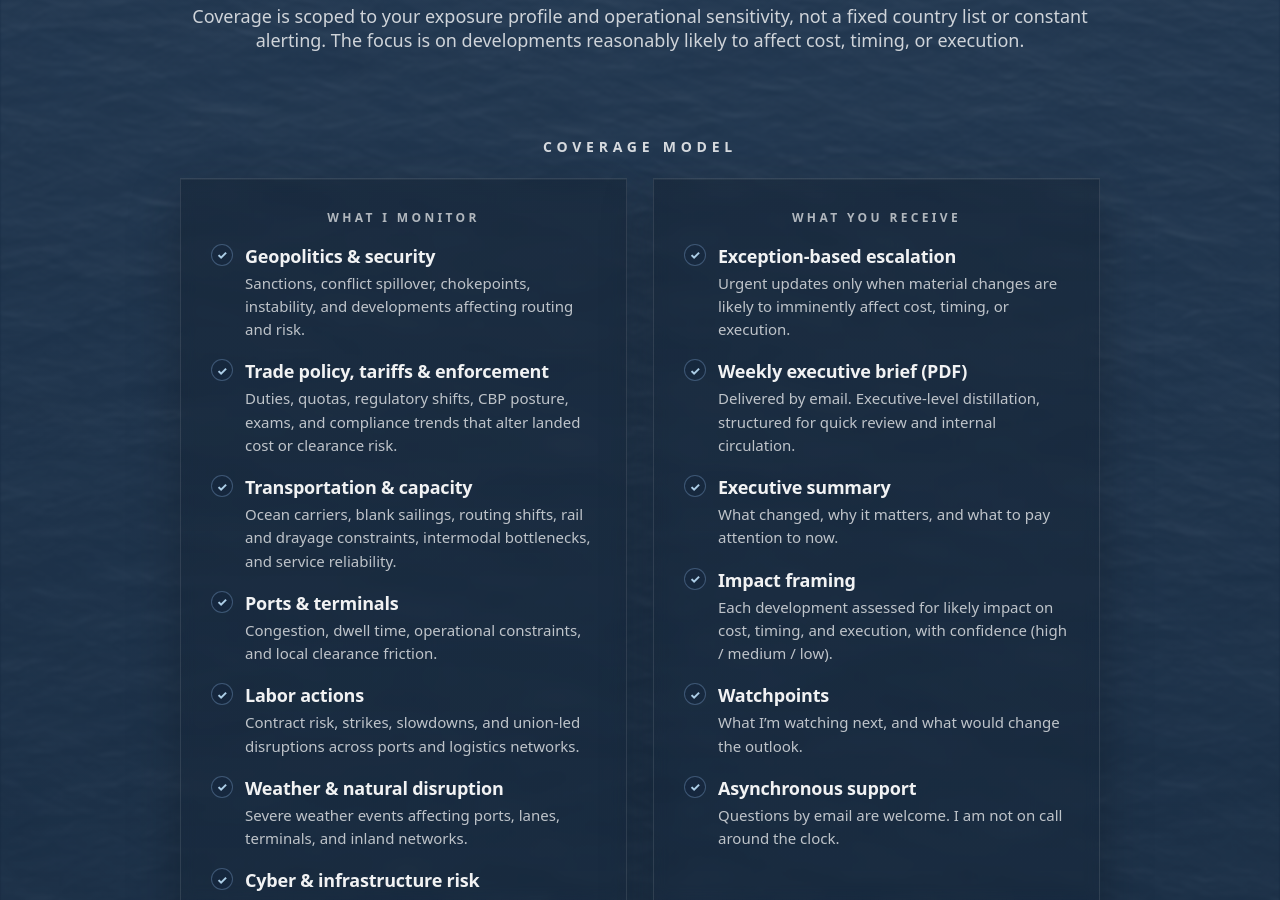
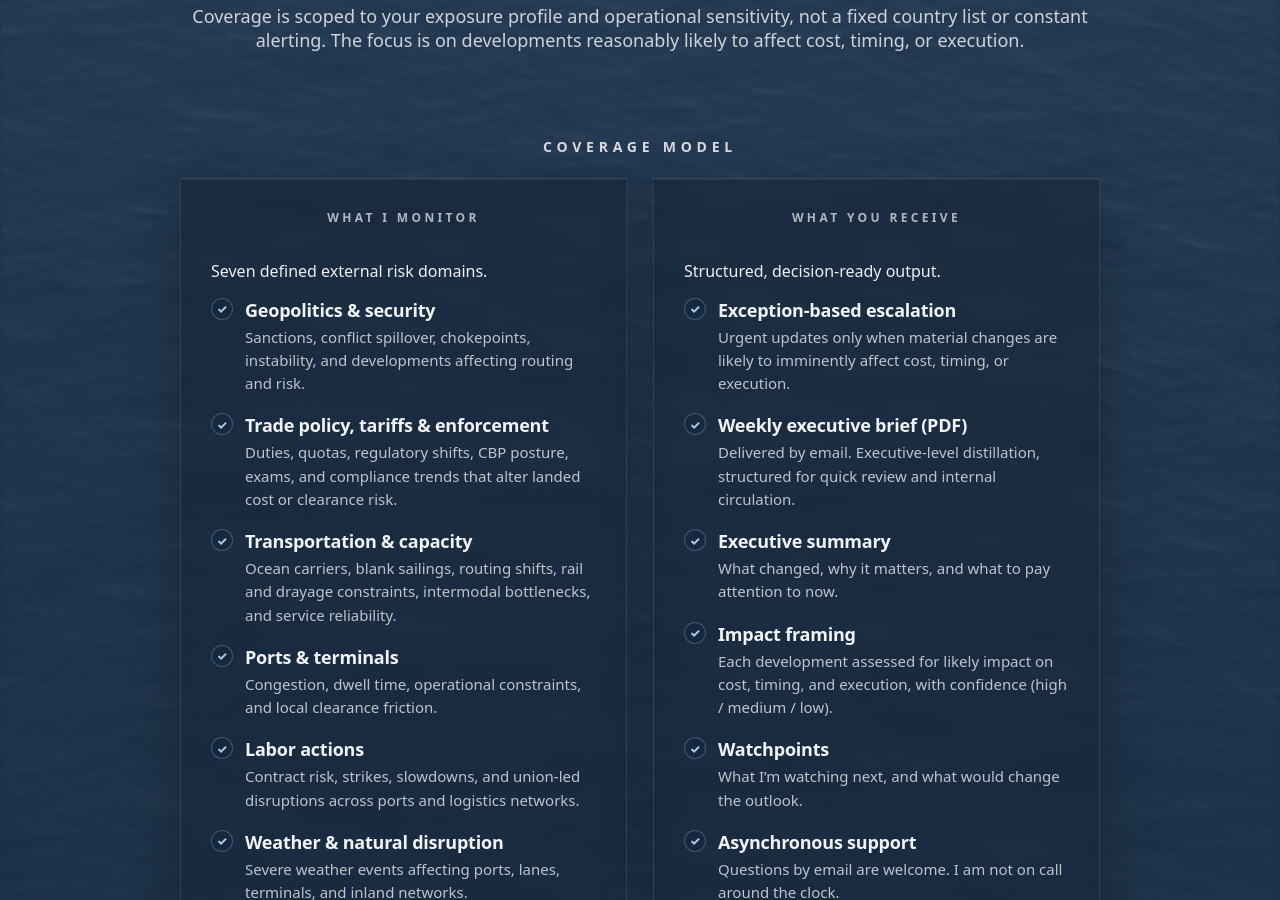
Before and after one commit to importrisk/import-risk-intelligence-site, a Jekyll site: the page built from method.html, in a window 1280 px wide and 900 px high, scrolled down 953 px. Built offline with Jekyll 4.4.1, drawn with Linux system fonts in a browser that asks for light colours.

Commit message:
Update method.html

```diff
--- a/method.html
+++ b/method.html
@@ -179,6 +179,7 @@ css: /method.css?v=100
   <!-- WHAT I MONITOR -->
 <article class="mp-card" aria-label="What I Monitor">
   <p class="mp-card-label">What I Monitor</p>
+  <p class="mp-card-subtitle">Seven defined external risk domains.</p>
 
   <ul class="mp-card-list">
     <li>
@@ -215,6 +216,7 @@ css: /method.css?v=100
 <!-- WHAT YOU RECEIVE -->
 <article class="mp-card" aria-label="What You Receive">
   <p class="mp-card-label">What You Receive</p>
+  <p class="mp-card-subtitle">Structured, decision-ready output.</p>
 
   <ul class="mp-card-list">
     <li>
```
Lines whose indentation alone changed are shown as unchanged.
